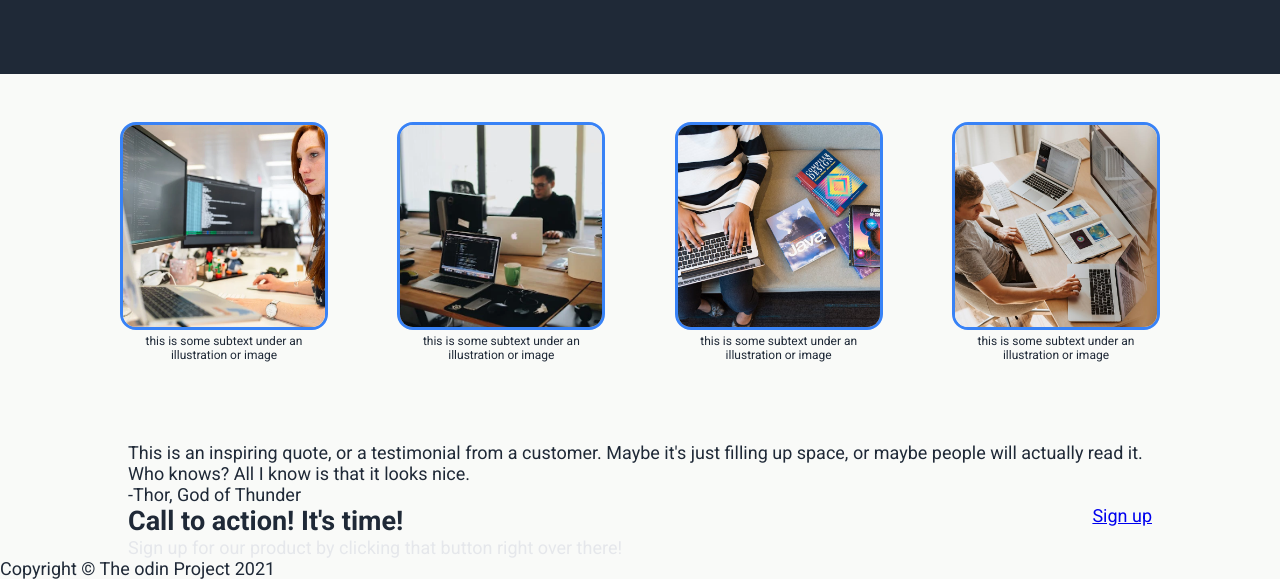
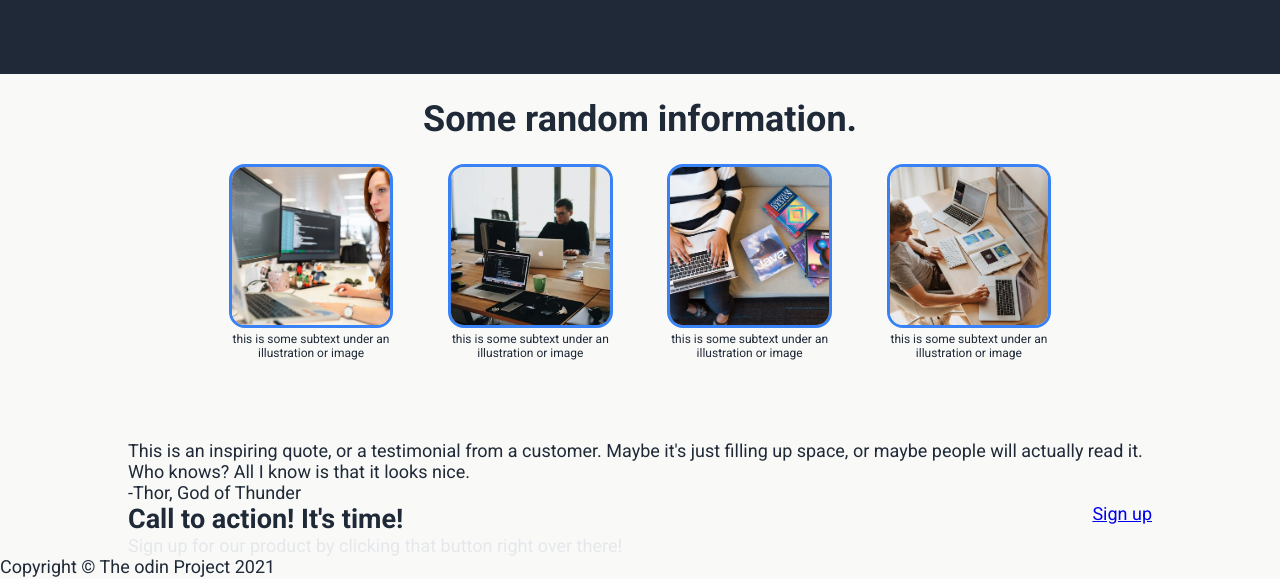
Before and after one commit to trosdj/odin-landing, a plain HTML site: page index.html in a window 1280 px wide. Shown: the part 422-1001 px from the top of the page. Drawn offline with Linux system fonts and the light colour scheme.

Commit message:
Fix typo in information section
Fixes the typo in the info__title class, fixing
styling issues.

```diff
--- a/index.html
+++ b/index.html
@@ -34,8 +34,8 @@
     </div>
   </section>
 
-  <section class="info">
-    <h2 class="info__tile"></h2>
+  <section class="info container">
+    <h2 class="info__title">Some random information.</h2>
       <div class="info__imgs row">
         <div class="info__img">
           <img src="./images/info_one.webp" alt="Woman coding on a laptop with two extra monitors connected. The desk is covered in toys."> <!-- Photo Credit: ThisIsEngineering -->
```
